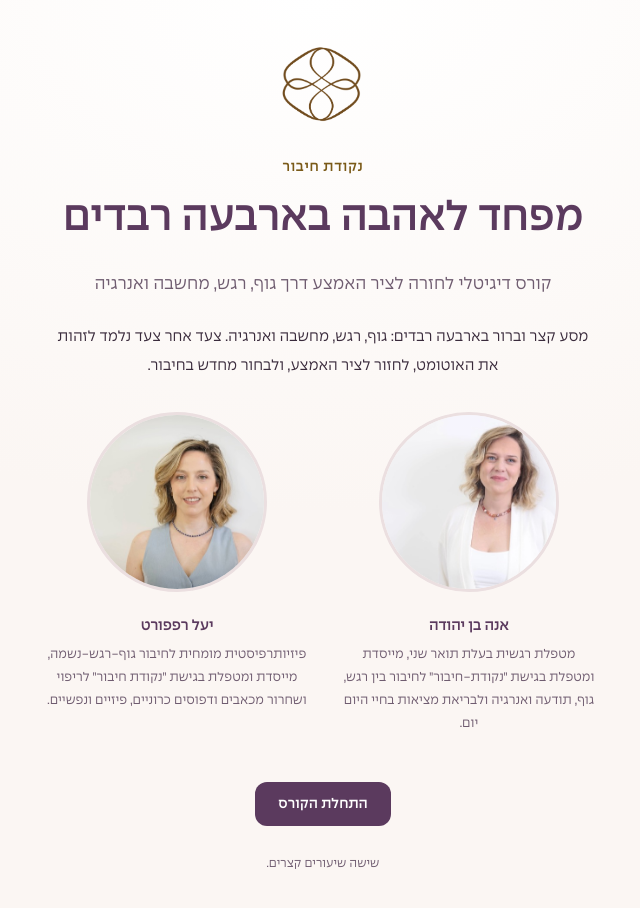
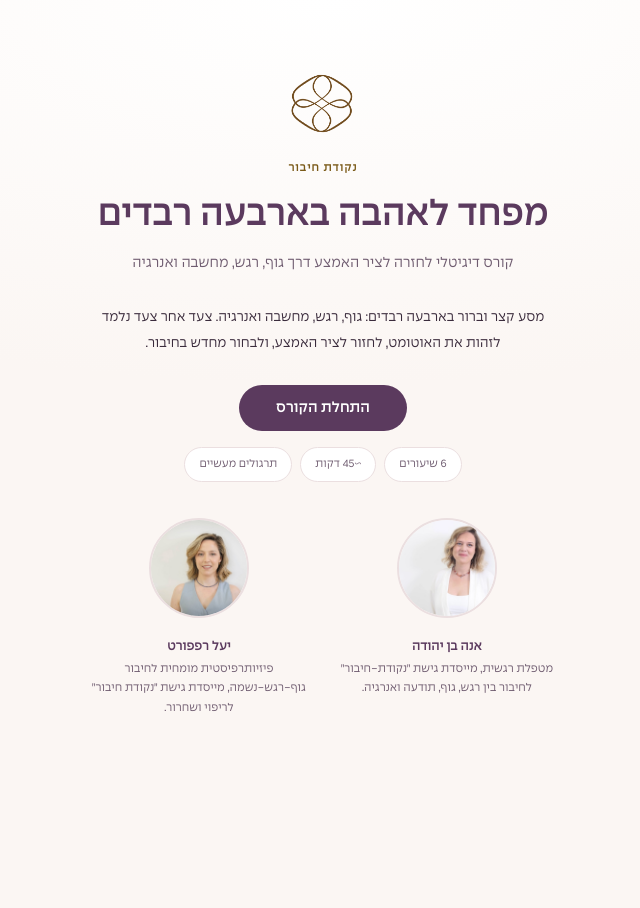
Before and after one commit to Tomer007/-connection-point-short-course, a React (Vite) app: page / in a window 1280 px wide. Shown: the top 908 px of the page, without its empty margins (317-957 px from the left). After the commit the page ends 800 px from the top, so only its background shows below. Built offline with nearby package versions, Linux system fonts and the light colour scheme; no server answers.

Commit message:
redesign home page: cleaner hero, info pills, smaller team photos, pill CTA button

```diff
--- a/src/components/Home.jsx
+++ b/src/components/Home.jsx
@@ -4,74 +4,74 @@ const team = [
   {
     name: 'אנה בן יהודה',
     photo: '/team/anna.jpg',
-    bio: 'מטפלת רגשית בעלת תואר שני, מייסדת ומטפלת בגישת ״נקודת-חיבור״ לחיבור בין רגש, גוף, תודעה ואנרגיה ולבריאת מציאות בחיי היום יום.',
+    bio: 'מטפלת רגשית, מייסדת גישת ״נקודת-חיבור״ לחיבור בין רגש, גוף, תודעה ואנרגיה.',
   },
   {
     name: 'יעל רפפורט',
     photo: '/team/yael.jpg',
-    bio: 'פיזיותרפיסטית מומחית לחיבור גוף-רגש-נשמה, מייסדת ומטפלת בגישת ״נקודת חיבור״ לריפוי ושחרור מכאבים ודפוסים כרוניים, פיזיים ונפשיים.',
+    bio: 'פיזיותרפיסטית מומחית לחיבור גוף-רגש-נשמה, מייסדת גישת ״נקודת חיבור״ לריפוי ושחרור.',
   },
 ]
 
-// עיגול התקדמות SVG
 function ProgressRing({ completed }) {
   const total = lessons.length
   const done = completed.length
-  const size = 120
-  const strokeWidth = 10
+  const size = 100
+  const strokeWidth = 8
   const radius = (size - strokeWidth) / 2
   const circumference = 2 * Math.PI * radius
-  const progress = done / total
-  const dashOffset = circumference * (1 - progress)
+  const dashOffset = circumference * (1 - done / total)
 
   return (
     <div className="progress-ring" aria-label={`השלמת ${done} מתוך ${total} שיעורים`}>
       <svg width={size} height={size} viewBox={`0 0 ${size} ${size}`}>
-        <circle
-          className="progress-ring-bg"
-          cx={size / 2}
-          cy={size / 2}
-          r={radius}
-          fill="none"
-          stroke="var(--line)"
-          strokeWidth={strokeWidth}
-        />
-        <circle
-          className="progress-ring-fill"
-          cx={size / 2}
-          cy={size / 2}
-          r={radius}
-          fill="none"
-          stroke="var(--plum)"
-          strokeWidth={strokeWidth}
-          strokeLinecap="round"
-          strokeDasharray={circumference}
-          strokeDashoffset={dashOffset}
-          transform={`rotate(-90 ${size / 2} ${size / 2})`}
-        />
+        <circle className="progress-ring-bg" cx={size / 2} cy={size / 2} r={radius} fill="none" stroke="var(--line)" strokeWidth={strokeWidth} />
+        <circle className="progress-ring-fill" cx={size / 2} cy={size / 2} r={radius} fill="none" stroke="var(--plum)" strokeWidth={strokeWidth} strokeLinecap="round" strokeDasharray={circumference} strokeDashoffset={dashOffset} transform={`rotate(-90 ${size / 2} ${size / 2})`} />
       </svg>
       <div className="progress-ring-text">
         <span className="progress-ring-count">{done}/{total}</span>
-        <span className="progress-ring-label">שיעורים</span>
       </div>
     </div>
   )
 }
 
-// מסך פתיחה: שם הקורס, תיאור קצר, צוות וכפתור התחלה.
 export default function Home({ onStart, hasProgress, completed = [] }) {
   return (
     <main className="home" id="main">
       <div className="home-card">
+        {/* Hero */}
+        <header className="home-hero">
           <img className="home-icon" src="/brand/icon-brown.png" alt="סמל נקודת חיבור" />
-        <p className="eyebrow">{courseMeta.brand}</p>
-        <h1>{courseMeta.title}</h1>
-        <p className="subtitle">{courseMeta.subtitle}</p>
-        <p className="intro">{courseMeta.intro}</p>
+          <p className="home-brand">{courseMeta.brand}</p>
+          <h1 className="home-title">{courseMeta.title}</h1>
+          <p className="home-subtitle">{courseMeta.subtitle}</p>
+        </header>
 
-        {hasProgress && <ProgressRing completed={completed} />}
+        {/* Progress or intro */}
+        {hasProgress ? (
+          <div className="home-progress-section">
+            <ProgressRing completed={completed} />
+            <p className="home-progress-label">{completed.length === lessons.length ? 'סיימת את כל השיעורים' : 'בואו נמשיך מאיפה שעצרנו'}</p>
+          </div>
+        ) : (
+          <p className="home-intro">{courseMeta.intro}</p>
+        )}
 
+        {/* CTA */}
+        <button className="btn btn-primary home-cta" onClick={onStart}>
+          {hasProgress ? 'המשך מהמקום שעצרת' : 'התחלת הקורס'}
+        </button>
+
+        {/* Course info pills */}
+        <div className="home-pills">
+          <span className="home-pill">6 שיעורים</span>
+          <span className="home-pill">~45 דקות</span>
+          <span className="home-pill">תרגולים מעשיים</span>
+        </div>
+
+        {/* Team */}
         <section className="team" aria-label="מי אנחנו">
+          <div className="team-row">
             {team.map((person) => (
               <div className="team-member" key={person.name}>
                 <img className="team-photo" src={person.photo} alt={person.name} />
@@ -79,12 +79,8 @@ export default function Home({ onStart, hasProgress, completed = [] }) {
                 <p className="team-bio">{person.bio}</p>
               </div>
             ))}
+          </div>
         </section>
-
-        <button className="btn btn-primary" onClick={onStart}>
-          {hasProgress ? 'המשך מהמקום שעצרת' : 'התחלת הקורס'}
-        </button>
-        <p className="home-meta">שישה שיעורים קצרים.</p>
       </div>
     </main>
   )
--- a/src/styles.css
+++ b/src/styles.css
@@ -360,76 +360,134 @@ button,
   display: flex;
   align-items: center;
   justify-content: center;
-  padding: 40px 24px;
-  background: radial-gradient(120% 100% at 50% 0%, #fff 0%, var(--bg) 55%);
+  padding: 48px 24px;
+  background: radial-gradient(ellipse 120% 80% at 50% 0%, #fff 0%, var(--bg) 60%);
 }
 .home-card {
-  max-width: 640px;
+  max-width: 580px;
+  width: 100%;
   text-align: center;
 }
+
+/* Hero */
+.home-hero {
+  margin-bottom: 28px;
+}
 .home-icon {
-  width: 92px;
-  height: 92px;
+  width: 72px;
+  height: 72px;
   object-fit: contain;
-  margin: 0 auto 22px;
+  margin: 0 auto 16px;
   display: block;
 }
-.home .eyebrow {
+.home-brand {
   color: var(--gold-deep);
   font-weight: 500;
-  letter-spacing: 0.04em;
+  font-size: 0.82rem;
+  letter-spacing: 0.06em;
+  text-transform: uppercase;
+  margin-bottom: 10px;
+}
+.home-title {
+  font-size: clamp(1.8rem, 5.5vw, 2.6rem);
+  color: var(--plum);
   margin-bottom: 8px;
 }
-.home h1 {
-  font-size: clamp(2rem, 6vw, 3rem);
-  color: var(--plum);
-}
-.home .subtitle {
-  font-size: 1.2rem;
-  color: var(--muted);
-  margin-bottom: 22px;
-}
-.home .intro {
+.home-subtitle {
+  font-size: 1rem;
+  color: var(--muted);
+  margin-bottom: 0;
+  max-width: 440px;
+  margin-inline: auto;
+}
+
+/* Intro text */
+.home-intro {
+  font-size: 0.95rem;
+  line-height: 1.7;
+  color: var(--ink);
+  max-width: 460px;
+  margin: 0 auto 28px;
+}
+
+/* Progress section */
+.home-progress-section {
+  display: flex;
+  flex-direction: column;
+  align-items: center;
+  gap: 8px;
+  margin-bottom: 24px;
+}
+.home-progress-label {
+  font-size: 0.88rem;
+  color: var(--muted);
+  font-weight: 450;
+}
+
+/* CTA */
+.home-cta {
+  padding: 14px 36px;
   font-size: 1.05rem;
-  max-width: 540px;
-  margin: 0 auto 32px;
-}
+  border-radius: 28px;
+  margin-bottom: 16px;
+}
+
+/* Info pills */
+.home-pills {
+  display: flex;
+  justify-content: center;
+  gap: 8px;
+  flex-wrap: wrap;
+  margin-bottom: 36px;
+}
+.home-pill {
+  padding: 6px 14px;
+  background: var(--card);
+  border: 1px solid var(--line);
+  border-radius: 20px;
+  font-size: 0.78rem;
+  color: var(--muted);
+  font-weight: 450;
+}
+
+/* צוות */
+.team {
+  margin-top: 8px;
+}
+.team-row {
+  display: flex;
+  gap: 28px;
+  justify-content: center;
+  flex-wrap: wrap;
+}
+.team-member {
+  max-width: 220px;
+  text-align: center;
+}
+.team-photo {
+  width: 100px;
+  height: 100px;
+  border-radius: 50%;
+  object-fit: cover;
+  object-position: top center;
+  border: 2px solid var(--line);
+  margin-bottom: 10px;
+}
+.team-name {
+  font-size: 0.92rem;
+  color: var(--plum);
+  margin-bottom: 4px;
+}
+.team-bio {
+  font-size: 0.8rem;
+  color: var(--muted);
+  line-height: 1.5;
+}
+
 .home-meta {
   margin-top: 26px;
   font-size: 0.85rem;
   color: var(--muted);
-}
-
-/* צוות */
-.team {
-  display: flex;
-  gap: 32px;
-  justify-content: center;
-  margin: 32px 0;
-  flex-wrap: wrap;
-}
-.team-member {
-  max-width: 260px;
-  text-align: center;
-}
-.team-photo {
-  width: 180px;
-  height: 180px;
-  border-radius: 50%;
-  object-fit: cover;
-  object-position: top center;
-  border: 3px solid var(--line);
-  margin-bottom: 14px;
-}
-.team-name {
-  font-size: 1.05rem;
-  color: var(--plum);
-  margin-bottom: 6px;
-}
-.team-bio {
-  font-size: 0.9rem;
-  color: var(--muted);
-  line-height: 1.6;
 }
 
 /* ============================================================
```
Lines whose indentation alone changed are shown as unchanged.
